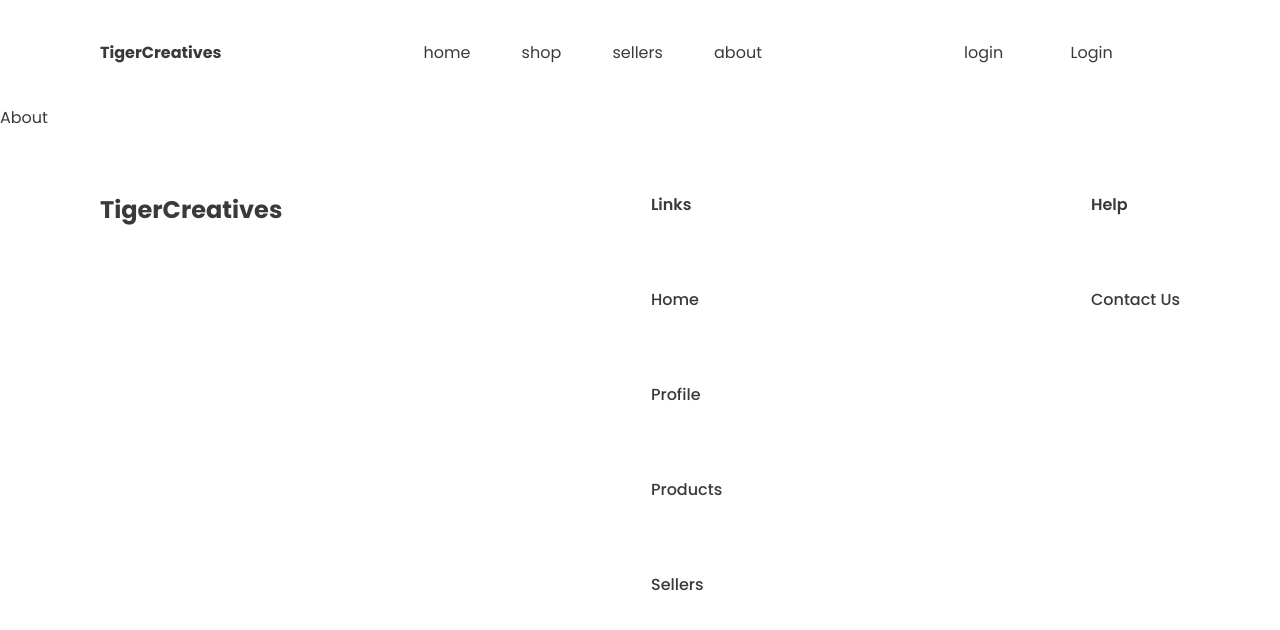
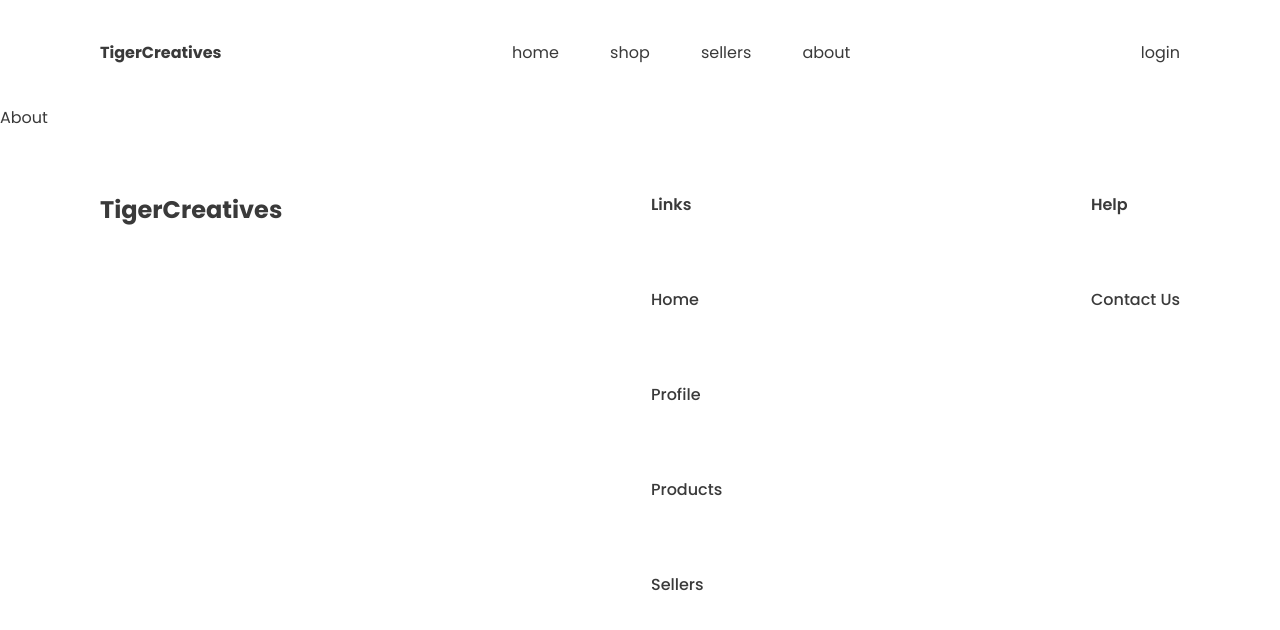
Before and after one commit to lauraahwa/COS333_TigerCreatives, a React (Vite) app in the folder front/: page /about in a window 1280 px wide. Shown: the top 630 px of the page. Built offline with nearby package versions, Linux system fonts and the light colour scheme.

Commit message:
removed extra login from nav

```diff
--- a/front/src/components/Navbar.jsx
+++ b/front/src/components/Navbar.jsx
@@ -78,11 +78,6 @@ const Navbar = () => {
           }
 
         </li>
-        <li>
-          <a href='/Login'>
-            Login
-          </a>
-        </li>
       </Links>
     </Nav>
   )
```
